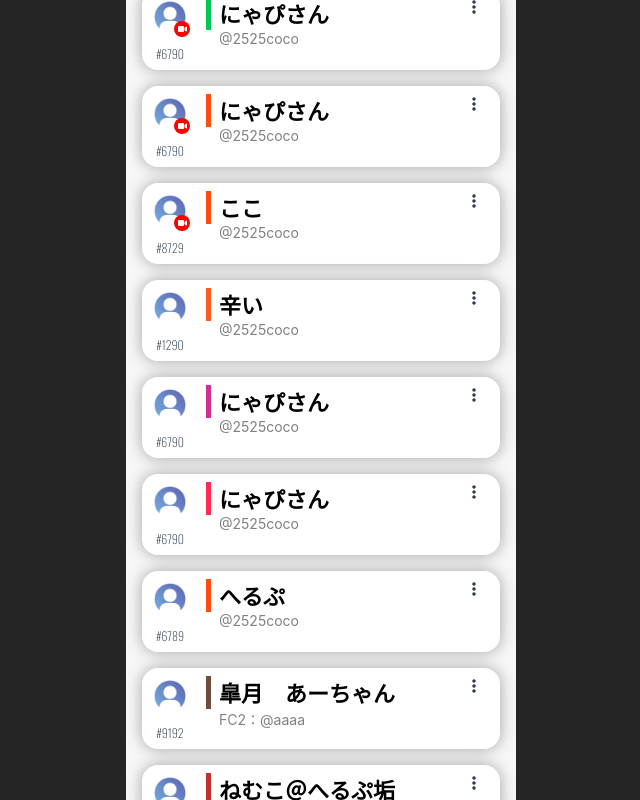
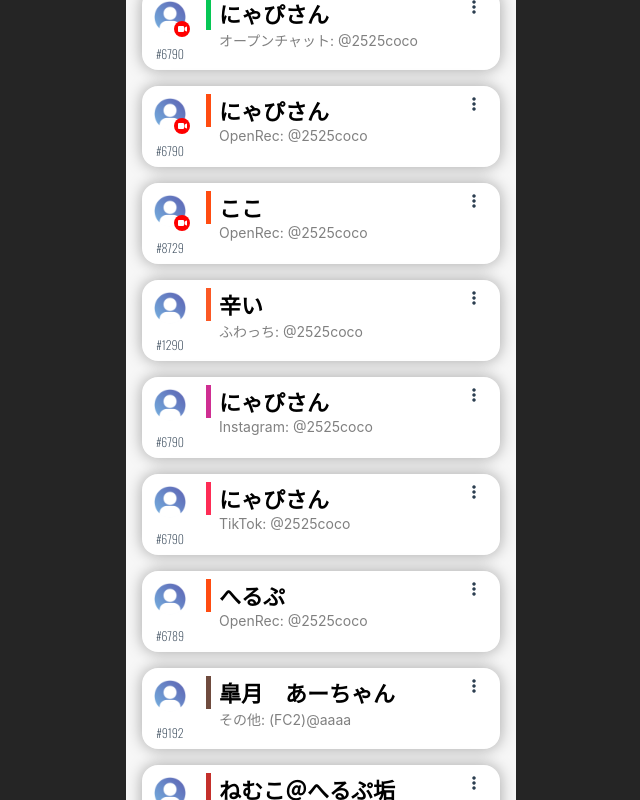
Before and after one commit to simd-float4x4/2525, a Vue app in the folder niconico-researcher/: page / in a window 1280 px wide. Shown: the part 640-1440 px from the top of the page, without its empty margins (319-959 px from the left). Built offline with nearby package versions, Linux system fonts and the light colour scheme.

Commit message:
fix: サブテキストの更新

```diff
--- a/niconico-researcher/src/App.vue
+++ b/niconico-researcher/src/App.vue
@@ -117,7 +117,7 @@ export default {
                         platformName: Platform.Services.Other.label,
                         hasAccount: true,
                         isBroadCasting: false,
-                        displayTextContent: 'FC2：@aaaa',
+                        displayTextContent: '(FC2)@aaaa',
                         accountUserName: '皐月　あーちゃん',
                         accountURL: 'https://www.twitch.tv/infinity_mkds',
                         accountIconImageURL: ''
--- a/niconico-researcher/src/components/CastCell.vue
+++ b/niconico-researcher/src/components/CastCell.vue
@@ -17,7 +17,7 @@
         <div class="cell_user_name_area"
         @click="moveToUserStreamingURL( userData.platform[0].accountURL )">
             <div class="user_name" :style="cellViewBackground(userData.platform[0].platformId)">{{ userData.platform[0].accountUserName }}</div>
-            <div class="user_id_label"> {{ userData.platform[0].displayTextContent }} </div>
+            <div class="user_id_label"> {{ userData.platform[0].platformName + ': ' + userData.platform[0].displayTextContent }} </div>
         </div>
         <div class="cell_config_area"
         @click="moveToUserStreamingURL( FormURL )">
--- a/niconico-researcher/src/js/enum.js
+++ b/niconico-researcher/src/js/enum.js
@@ -29,7 +29,7 @@ export const Services = {
     },
     Twitter: {
         serviceId: 6,
-        label: "X/スペース",
+        label: "X",
         icon: 'fa-brands fa-square-x-twitter',
         brandColor: '#0f1419',
     },
```
